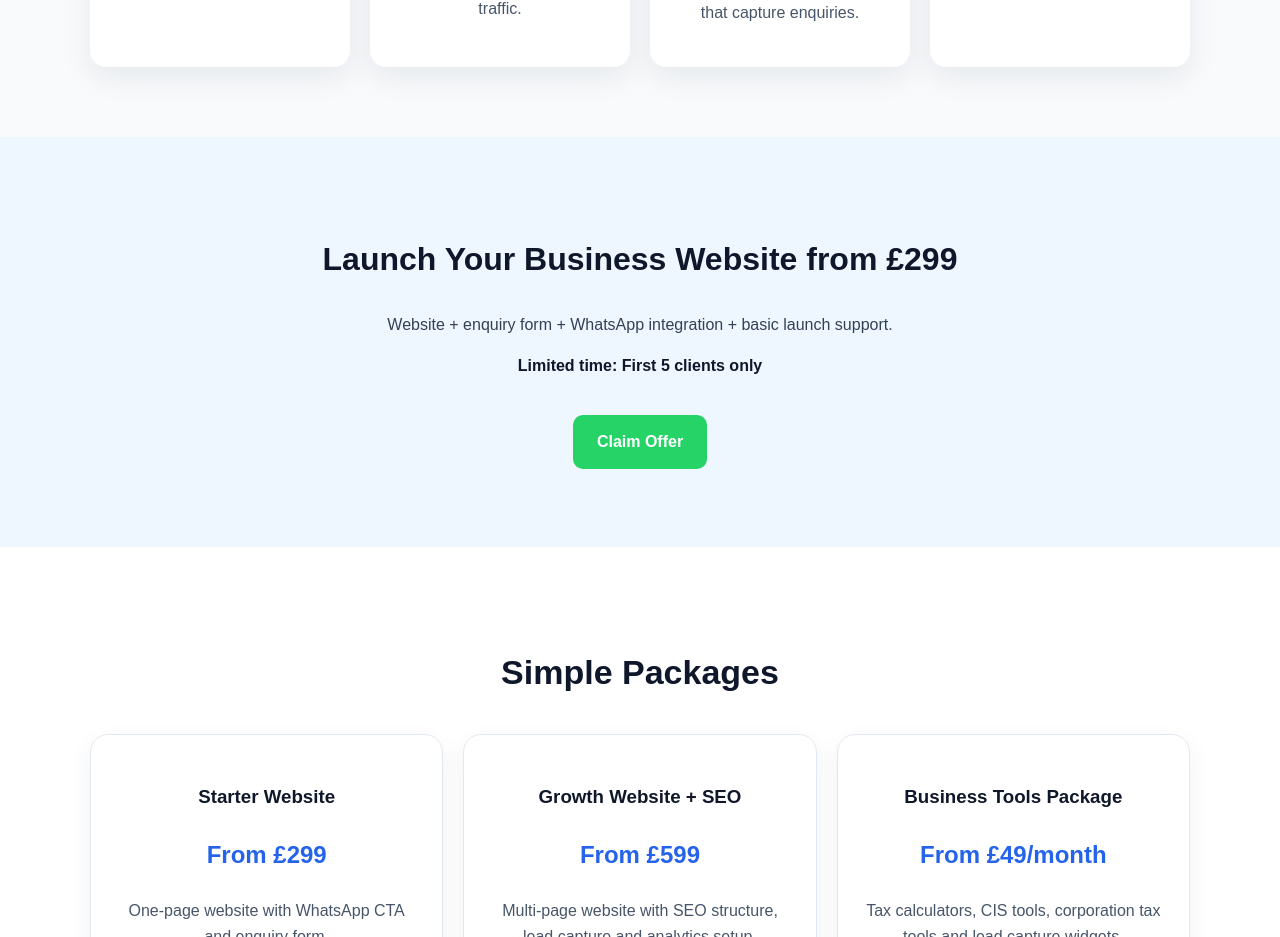
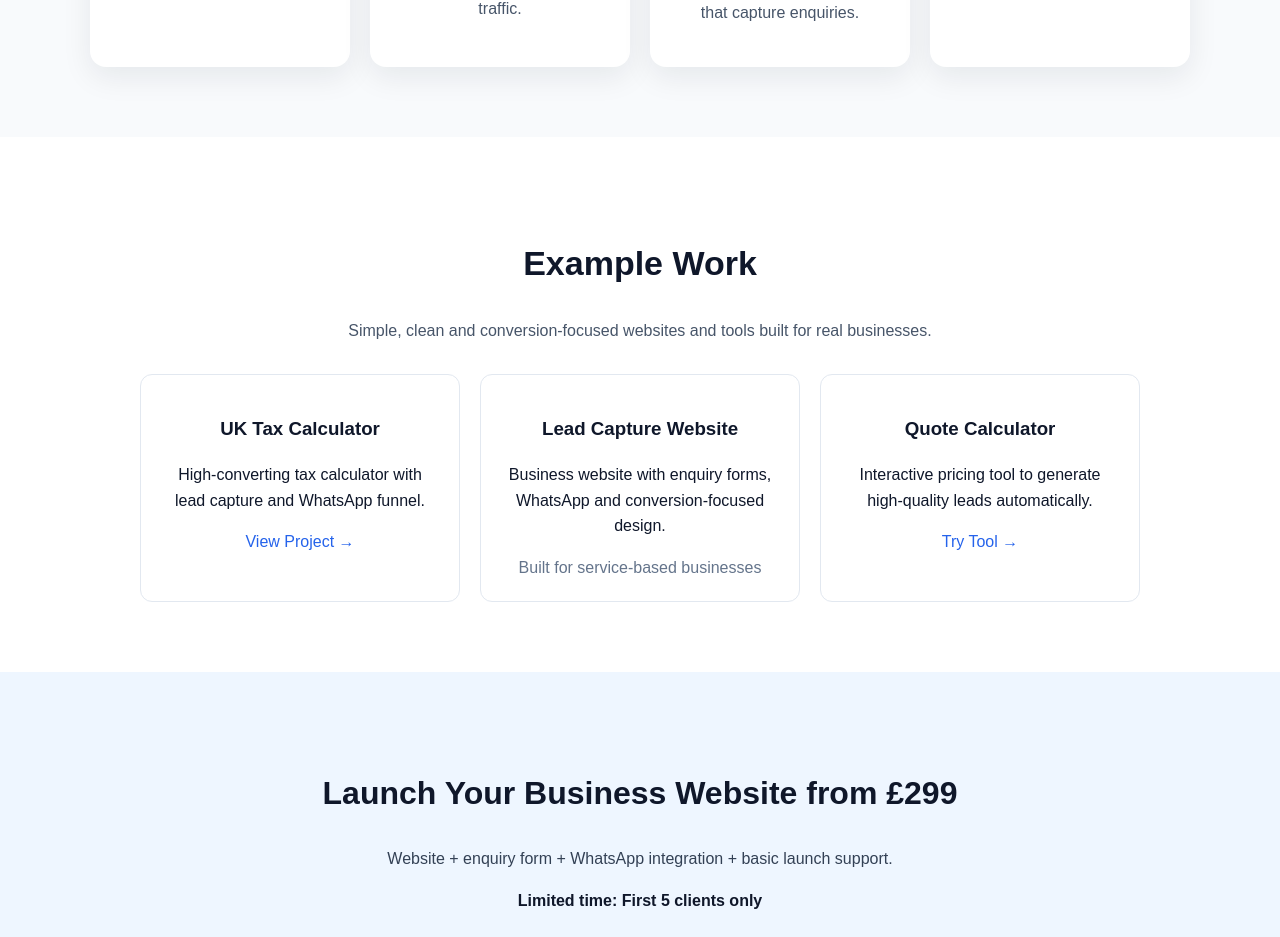
Before and after one commit to HalaDigitalLtd/uktaxcalculator-app, a Next.js app: page /hala in a window 1280 px wide. Shown: the part 1039-1976 px from the top of the page. Built offline with nearby package versions, Linux system fonts and the light colour scheme.

Commit message:
Add portfolio section to improve trust and conversions

```diff
--- a/app/hala/page.tsx
+++ b/app/hala/page.tsx
@@ -73,6 +73,48 @@ export default function HalaPage() {
           </div>
         </div>
       </section>
+      {/* PORTFOLIO */}
+<section style={{ padding: "70px 20px", background: "#ffffff", textAlign: "center" }}>
+  <h2 style={{ fontSize: "34px" }}>Example Work</h2>
+
+  <p style={{ maxWidth: "700px", margin: "10px auto 30px", color: "#475569" }}>
+    Simple, clean and conversion-focused websites and tools built for real businesses.
+  </p>
+
+  <div style={{
+    display: "grid",
+    gridTemplateColumns: "repeat(auto-fit, minmax(250px, 1fr))",
+    gap: "20px",
+    maxWidth: "1000px",
+    margin: "0 auto"
+  }}>
+
+    <div style={{ padding: "20px", border: "1px solid #e2e8f0", borderRadius: "12px" }}>
+      <h3>UK Tax Calculator</h3>
+      <p>High-converting tax calculator with lead capture and WhatsApp funnel.</p>
+      <a href="https://www.uktaxcalculator.co.uk" style={{ color: "#2563eb" }}>
+        View Project →
+      </a>
+    </div>
+
+    <div style={{ padding: "20px", border: "1px solid #e2e8f0", borderRadius: "12px" }}>
+      <h3>Lead Capture Website</h3>
+      <p>Business website with enquiry forms, WhatsApp and conversion-focused design.</p>
+      <span style={{ color: "#64748b" }}>
+        Built for service-based businesses
+      </span>
+    </div>
+
+    <div style={{ padding: "20px", border: "1px solid #e2e8f0", borderRadius: "12px" }}>
+      <h3>Quote Calculator</h3>
+      <p>Interactive pricing tool to generate high-quality leads automatically.</p>
+      <a href="/quote" style={{ color: "#2563eb" }}>
+        Try Tool →
+      </a>
+    </div>
+
+  </div>
+</section>
 
       {/* OFFER */}
       <section style={{ padding: "70px 20px", textAlign: "center", background: "#eef6ff" }}>
```
